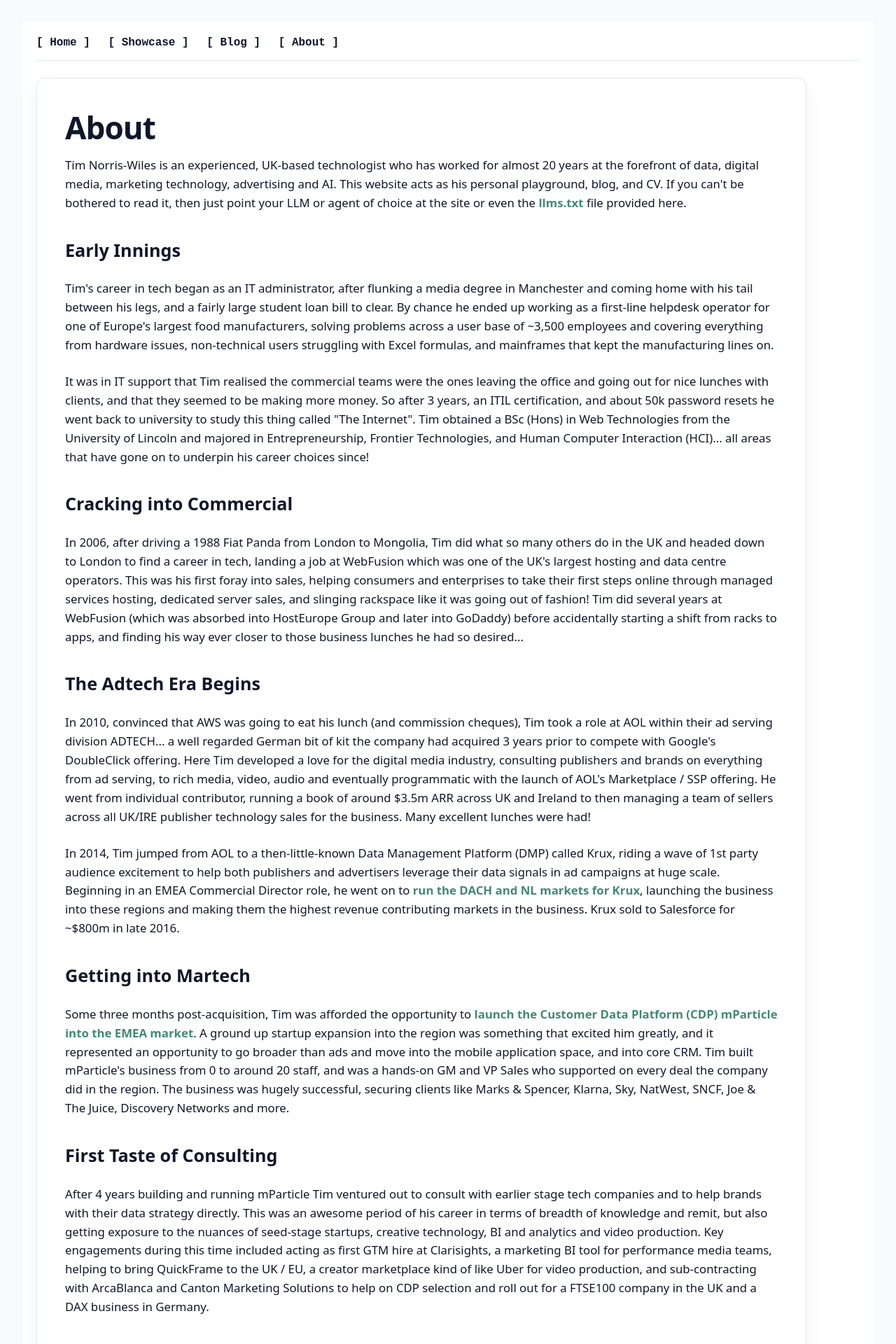
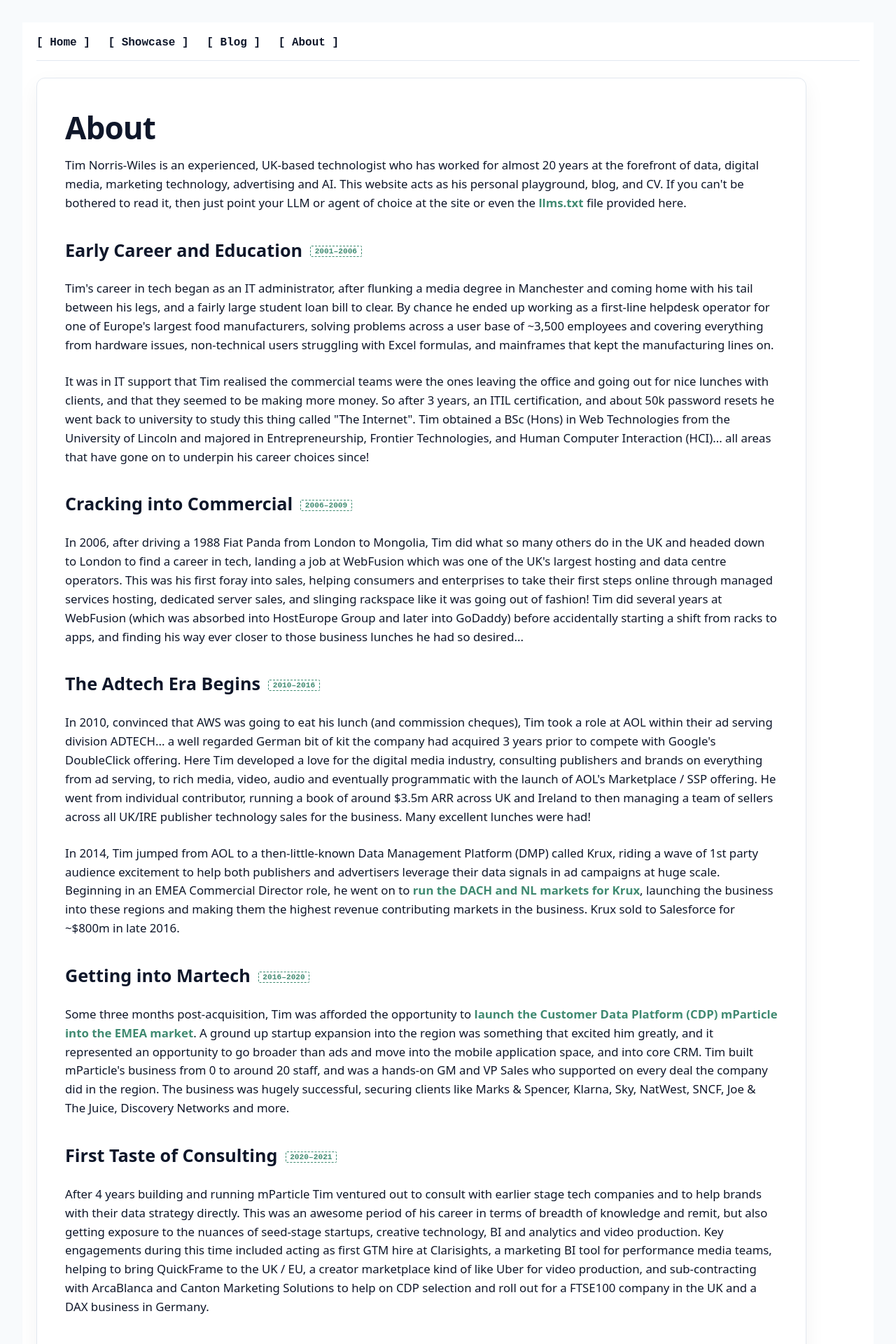
Before and after one commit to typedformiles/navvix, a Jekyll site: the page built from about.html, in a window 1280 px wide. Shown: the top 1920 px of the page at 70% size. Built offline with Jekyll 4.4.1, drawn with Linux system fonts in a browser that asks for light colours; some of the changed text lies outside the part shown.

Commit message:
Add era badges to About page section headings
Dashed teal border tags matching homepage style, showing timeframes
for each career section (2001-2006 through 2026-Present). Also renamed
first section to "Early Career and Education".

Co-Authored-By: Claude Opus 4.6 (1M context) <noreply@anthropic.com>

```diff
--- a/about.html
+++ b/about.html
@@ -10,31 +10,31 @@ permalink: /about/
 
 <p>Tim Norris-Wiles is an experienced, UK-based technologist who has worked for almost 20 years at the forefront of data, digital media, marketing technology, advertising and AI. This website acts as his personal playground, blog, and CV. If you can't be bothered to read it, then just point your LLM or agent of choice at the site or even the <a href="/llms.txt">llms.txt</a> file provided here.</p>
 
-<h2>Early Innings</h2>
+<h2>Early Career and Education <span class="era-tag">2001–2006</span></h2>
 
 <p>Tim's career in tech began as an IT administrator, after flunking a media degree in Manchester and coming home with his tail between his legs, and a fairly large student loan bill to clear. By chance he ended up working as a first-line helpdesk operator for one of Europe's largest food manufacturers, solving problems across a user base of ~3,500 employees and covering everything from hardware issues, non-technical users struggling with Excel formulas, and mainframes that kept the manufacturing lines on.</p>
 
 <p>It was in IT support that Tim realised the commercial teams were the ones leaving the office and going out for nice lunches with clients, and that they seemed to be making more money. So after 3 years, an ITIL certification, and about 50k password resets he went back to university to study this thing called "The Internet". Tim obtained a BSc (Hons) in Web Technologies from the University of Lincoln and majored in Entrepreneurship, Frontier Technologies, and Human Computer Interaction (HCI)... all areas that have gone on to underpin his career choices since!</p>
 
-<h2>Cracking into Commercial</h2>
+<h2>Cracking into Commercial <span class="era-tag">2006–2009</span></h2>
 
 <p>In 2006, after driving a 1988 Fiat Panda from London to Mongolia, Tim did what so many others do in the UK and headed down to London to find a career in tech, landing a job at WebFusion which was one of the UK's largest hosting and data centre operators. This was his first foray into sales, helping consumers and enterprises to take their first steps online through managed services hosting, dedicated server sales, and slinging rackspace like it was going out of fashion! Tim did several years at WebFusion (which was absorbed into HostEurope Group and later into GoDaddy) before accidentally starting a shift from racks to apps, and finding his way ever closer to those business lunches he had so desired...</p>
 
-<h2>The Adtech Era Begins</h2>
+<h2>The Adtech Era Begins <span class="era-tag">2010–2016</span></h2>
 
 <p>In 2010, convinced that AWS was going to eat his lunch (and commission cheques), Tim took a role at AOL within their ad serving division ADTECH... a well regarded German bit of kit the company had acquired 3 years prior to compete with Google's DoubleClick offering. Here Tim developed a love for the digital media industry, consulting publishers and brands on everything from ad serving, to rich media, video, audio and eventually programmatic with the launch of AOL's Marketplace / SSP offering. He went from individual contributor, running a book of around $3.5m ARR across UK and Ireland to then managing a team of sellers across all UK/IRE publisher technology sales for the business. Many excellent lunches were had!</p>
 
 <p>In 2014, Tim jumped from AOL to a then-little-known Data Management Platform (DMP) called Krux, riding a wave of 1st party audience excitement to help both publishers and advertisers leverage their data signals in ad campaigns at huge scale. Beginning in an EMEA Commercial Director role, he went on to <a href="/blog/krux-opens-france-and-germany/">run the DACH and NL markets for Krux</a>, launching the business into these regions and making them the highest revenue contributing markets in the business. Krux sold to Salesforce for ~$800m in late 2016.</p>
 
-<h2>Getting into Martech</h2>
+<h2>Getting into Martech <span class="era-tag">2016–2020</span></h2>
 
 <p>Some three months post-acquisition, Tim was afforded the opportunity to <a href="/blog/mparticle-expands-into-europe/">launch the Customer Data Platform (CDP) mParticle into the EMEA market</a>. A ground up startup expansion into the region was something that excited him greatly, and it represented an opportunity to go broader than ads and move into the mobile application space, and into core CRM. Tim built mParticle's business from 0 to around 20 staff, and was a hands-on GM and VP Sales who supported on every deal the company did in the region. The business was hugely successful, securing clients like Marks &amp; Spencer, Klarna, Sky, NatWest, SNCF, Joe &amp; The Juice, Discovery Networks and more.</p>
 
-<h2>First Taste of Consulting</h2>
+<h2>First Taste of Consulting <span class="era-tag">2020–2021</span></h2>
 
 <p>After 4 years building and running mParticle Tim ventured out to consult with earlier stage tech companies and to help brands with their data strategy directly. This was an awesome period of his career in terms of breadth of knowledge and remit, but also getting exposure to the nuances of seed-stage startups, creative technology, BI and analytics and video production. Key engagements during this time included acting as first GTM hire at Clarisights, a marketing BI tool for performance media teams, helping to bring QuickFrame to the UK / EU, a creator marketplace kind of like Uber for video production, and sub-contracting with ArcaBlanca and Canton Marketing Solutions to help on CDP selection and roll out for a FTSE100 company in the UK and a DAX business in Germany.</p>
 
-<h2>Habu, PrivTech, Cloud Everything and Another Exit</h2>
+<h2>Habu, PrivTech, Cloud Everything and Another Exit <span class="era-tag">2021–2024</span></h2>
 
 <p>When Matt, Mike, Ted, Jess and former colleagues from Krux came knocking with a new idea, it didn't take much convincing Tim to jump in and <a href="/blog/habu-expands-internationally/">establish the European operations for Habu</a>, an innovative data clean room startup. As Managing Director EMEA, Tim was first hire in the region and had responsibility to grow the Habu brand, secure first clients and pilots, and <a href="/blog/what-is-a-data-clean-room-admonsters/">educate the wider market</a> on a highly technical but valuable product area.</p>
 
@@ -44,7 +44,7 @@ permalink: /about/
 
 <p>The company was acquired by LiveRamp in early 2024 for ~$200m.</p>
 
-<h2>Sticking Around to Learn Big Company Stuff!</h2>
+<h2>Sticking Around to Learn Big Company Stuff! <span class="era-tag">2024–2025</span></h2>
 
 <p>After this acquisition, Tim decided to sit tight instead of jumping ship. A big mistake he had made after Salesforce was not sticking around to learn how publicly traded businesses operate and scale. A whole different motion to understand.</p>
 
@@ -52,7 +52,7 @@ permalink: /about/
 
 <p>Tim was lucky enough to give keynote presentations around the world for LiveRamp, including at RampUp down under in Sydney where he talked on the topic of creating a sustainable data economy by prioritising privacy-first architecture. He also continued to contribute to industry media, writing on topics like <a href="/blog/data-clean-rooms-come-of-age-pmw/">the maturation of clean rooms</a>, <a href="/blog/ctv-data-hurdles-perception-reality-videoweek/">CTV data challenges</a>, and <a href="/blog/clean-rooms-data-driven-tv-the-media-leader/">the role of clean rooms in data-driven TV</a>.</p>
 
-<h2>Back to Startups and the AI Era</h2>
+<h2>Back to Startups and the AI Era <span class="era-tag">2026–Present</span></h2>
 
 <p>As is so often the case, all it took was one email to trigger Tim to get overly excited and decide to roll the dice on a startup again... this time squarely in the field of AI... to help Jon, Mike, Soren and Dave at Neuralift AI. Since January 2026 Tim has been <a href="/blog/ai-marketing-pioneers-new-digital-age/">leading Go-to-Market (GTM)</a> for the New York HQ'd company, with a global remit.</p>
 
--- a/style.css
+++ b/style.css
@@ -173,6 +173,18 @@ a:focus-visible {
 .badge-video {
   background: #ffedd5;
   color: #c2410c;
+}
+
+.era-tag {
+  font-size: 0.7rem;
+  font-family: "SF Mono", "Fira Code", "Fira Mono", "Roboto Mono", monospace;
+  color: #408A71;
+  border: 1px dashed #408A71;
+  padding: 0.1em 0.5em;
+  border-radius: 2px;
+  white-space: nowrap;
+  vertical-align: middle;
+  margin-left: 0.4em;
 }
 
 .blog-card h2 {
```
